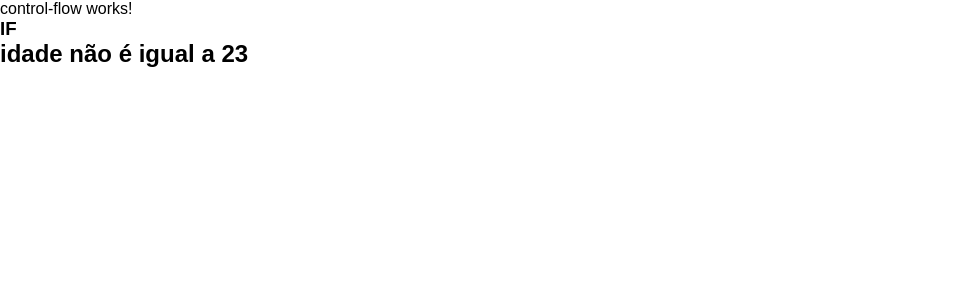
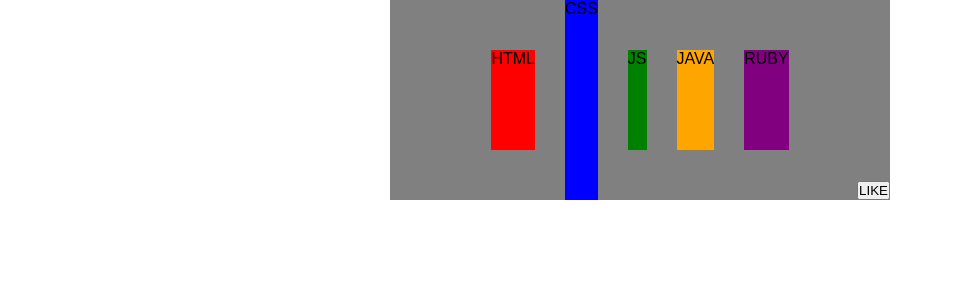
Before and after one commit to EnzoSantoss/estudo-angular, an Angular app: page / in a window 1280 px wide. Shown: the top 300 px of the page, without its empty margins (0-953 px from the left). Built offline with nearby package versions, Linux system fonts and the light colour scheme.

Commit message:
adicionando display flex

```diff
--- a/src/app/app.component.ts
+++ b/src/app/app.component.ts
@@ -23,12 +23,12 @@ import { ControlFlowComponent } from './components/template/control-flow/control
   ],
   template: `
     <!-- <router-outlet></router-outlet> -->
-    <!-- <app-new-components /> -->
+    <app-new-components />
     <!-- <app-teste-template /> -->
     <!-- <app-page-good /> -->
     <!-- <app-dener /> -->
     <!-- <app-template-binding /> -->
-    <app-control-flow />
+    <!-- <app-control-flow /> -->
   `,
 })
 export class AppComponent {
--- a/src/app/components/new-components/new-components.component.html
+++ b/src/app/components/new-components/new-components.component.html
@@ -1 +1,58 @@
-<h2>Esse é meu component</h2>
+<!-- <header>
+  <h1 class="title">MEU SITE</h1>
+  <nav class="nav-div">
+    <ul class="nav-list">
+      <li>HOME</li>
+      <li>MENU</li>
+      <li>LOGIN</li>
+    </ul>
+  </nav>
+</header>
+
+<section class="about-me-div">
+  <h2>ABOUT ME</h2>
+  <P>
+    Lorem ipsum dolor sit amet consectetur, adipisicing elit. Consequuntur iure
+    vero non veritatis. Debitis ducimus ipsa sit error placeat dolores beatae
+    quibusdam, sed reprehenderit! Ipsam dicta explicabo a cupiditate beatae.
+    Lorem ipsum dolor sit amet consectetur, adipisicing elit. Consequuntur iure
+    vero non veritatis. Debitis ducimus ipsa sit error placeat dolores beatae
+    quibusdam, sed reprehenderit! Ipsam dicta explicabo a cupiditate beatae.
+    Lorem ipsum dolor sit amet consectetur, adipisicing elit. Consequuntur iure
+    vero non veritatis. Debitis ducimus ipsa sit error placeat dolores beatae
+    quibusdam, sed reprehenderit! Ipsam dicta explicabo a cupiditate beatae.
+    Lorem ipsum dolor sit amet consectetur, adipisicing elit. Consequuntur iure
+    vero non veritatis. Debitis ducimus ipsa sit error placeat dolores beatae
+    quibusdam, sed reprehenderit! Ipsam dicta explicabo a cupiditate beatae.
+  </P>
+  <p>
+    Lorem ipsum dolor sit amet consectetur, adipisicing elit. Consequuntur iure
+    vero non veritatis. Debitis ducimus ipsa sit error placeat dolores beatae
+    quibusdam, sed reprehenderit! Ipsam dicta explicabo a cupiditate beatae.
+    Lorem ipsum dolor sit amet consectetur, adipisicing elit. Consequuntur iure
+    vero non veritatis. Debitis ducimus ipsa sit error placeat dolores beatae
+    quibusdam, sed reprehenderit! Ipsam dicta explicabo a cupiditate beatae.
+  </p>
+</section>
+
+<section>
+  <h2>FOTOS</h2>
+
+  <section class="photos-div">
+    <img [src]="img1" alt="" />
+    <img [src]="img2" alt="" />
+    <img [src]="img3" alt="" />
+  </section>
+</section> -->
+
+<section class="teste">
+  <section class="flex-class">
+    <div class="html">HTML</div>
+    <div class="css">CSS</div>
+    <div class="js">JS</div>
+    <div class="java">JAVA</div>
+    <div class="ruby">RUBY</div>
+
+    <button class="btn">LIKE</button>
+  </section>
+</section>
--- a/src/app/components/new-components/new-components.component.scss
+++ b/src/app/components/new-components/new-components.component.scss
@@ -1,3 +1,72 @@
-h2 {
-  color: red;
+header {
+  justify-content: center;
+  text-align: center;
+  background-color: #747eed;
+  margin-bottom: 10px;
+
+  .nav-list li {
+    display: inline-block;
+    margin: 20px;
+    padding: 10px;
+    font-weight: bold;
+  }
+  .nav-list li:hover {
+    background-color: #ffff;
+    cursor: pointer;
+    border-radius: 20px;
+  }
 }
+
+.about-me-div {
+  margin-bottom: 20px;
+}
+
+.photos-div {
+  text-align: center;
+  img {
+    margin-right: 10px;
+    width: 300px;
+    height: 200px;
+  }
+}
+
+.teste {
+  display: flex;
+  justify-content: center;
+
+  .flex-class {
+    display: flex;
+    align-items: center;
+    justify-content: center;
+    gap: 30px;
+    background-color: gray;
+    width: 500px;
+    position: relative;
+    .html {
+      background-color: red;
+      height: 100px;
+    }
+    .css {
+      background-color: blue;
+      height: 200px;
+    }
+    .js {
+      background-color: green;
+      height: 100px;
+    }
+    .java {
+      background-color: orange;
+      height: 100px;
+    }
+    .ruby {
+      background-color: purple;
+      height: 100px;
+    }
+
+    .btn {
+      position: absolute;
+      bottom: 0;
+      right: 0;
+    }
+  }
+}
--- a/src/app/components/new-components/new-components.component.ts
+++ b/src/app/components/new-components/new-components.component.ts
@@ -9,4 +9,9 @@ import { TesteComponent } from '../teste/teste.component';
   templateUrl: './new-components.component.html',
   styleUrl: './new-components.component.scss',
 })
-export class NewComponent {}
+export class NewComponent {
+  public img1 = '../../../assets/craque-neto.jpg';
+  public img2 = '../../../assets/fotoPerfil.jpg';
+  public img3 =
+    '../../../assets/jose-ferreira-neto-no-corinthians_c_corinthians.jpg';
+}
```
